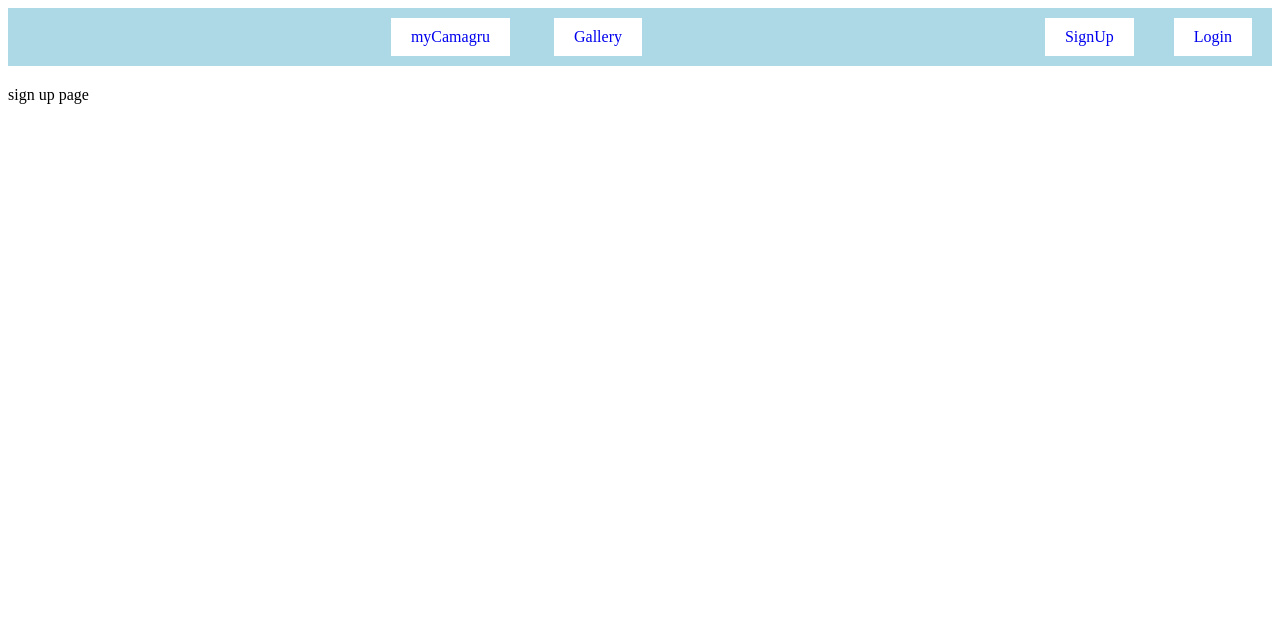
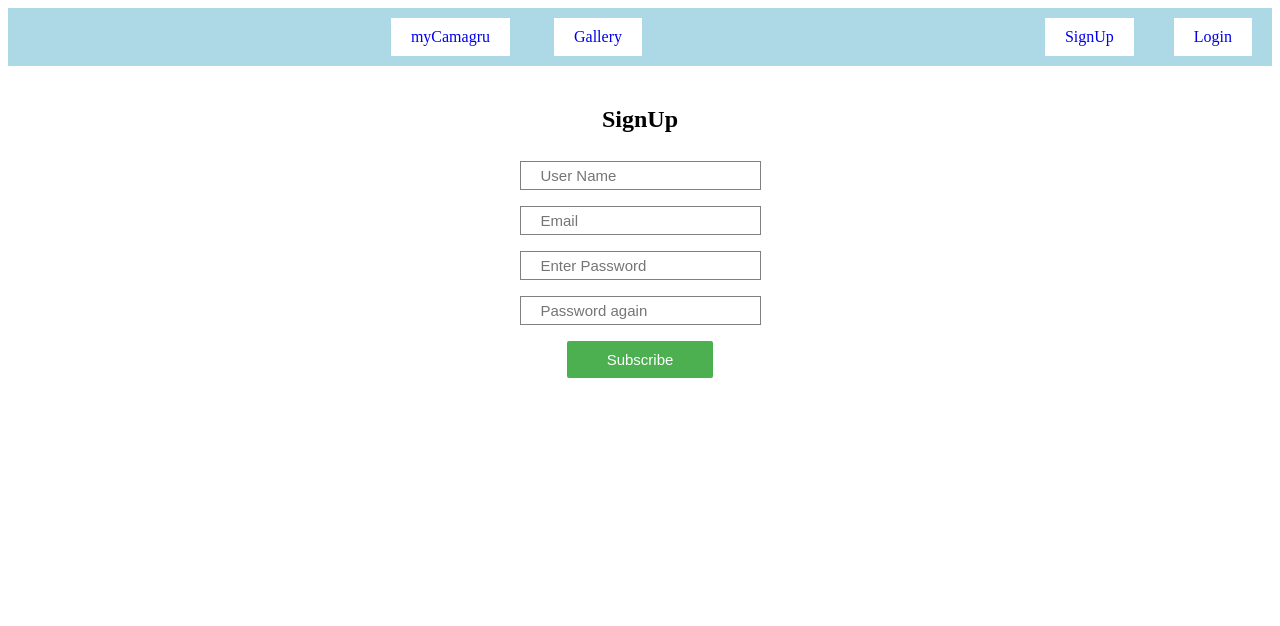
Before and after one commit to vsosevic/camagru_mvc, a PHP site: page /signup in a window 1280 px wide. Shown: the top 626 px of the page. Run offline with PHP 8.4, Linux system fonts and the light colour scheme; some libraries are stand-ins or nearby versions.

Commit message:
Create SignUp form with occupation username and email check.

```diff
--- a/components/DBConnection.php
+++ b/components/DBConnection.php
@@ -8,16 +8,14 @@ class DBConnection
 {
 	private static $connection = null;
 
-
 	public static function getConnection() {
 	    if (self::$connection == null) {
 			include_once (ROOT . '/config/database.php');
             self::$connection = new PDO("mysql:dbname=$DB_NAME;host=$DB_DSN", $DB_USER, $DB_PASSWORD,
                 array(PDO::MYSQL_ATTR_INIT_COMMAND => 'SET NAMES \'UTF8\''));
+            self::$connection->setAttribute(PDO::ATTR_ERRMODE, PDO::ERRMODE_EXCEPTION);
 	    }
 
 	    return self::$connection;
 	}
 }
-
-?>
--- a/config/routes.php
+++ b/config/routes.php
@@ -3,8 +3,9 @@ return array(
     // 'news/([a-z]+)/([0-9]+)' => 'news/view/$1/$2', //actionView in NewsController
     'gallery' => 'gallery/index', //actionIndex in GalleryController
     'my-camagru' => 'user/index', //actionIndex in UserController
-    'signup' => 'user/signUp', //actionSignUp in UserController
+    'signup' => 'user/signup', //actionSignup in UserController
     'login' => 'user/login', //actionLogin in UserController
+    'settings' => 'user/settings', //actionSettings in UserController
     'news/([0-9]+)' => 'news/view/$1', //actionView in NewsController
     'news' => 'news/index', //actionIndex in NewsController
     'products' => 'product/list', //actionList in ProductController
--- a/controllers/UserController.php
+++ b/controllers/UserController.php
@@ -16,8 +16,18 @@ class UserController
         return true;
     }
 
-    public function actionSignUP()
+    public function actionSignup()
     {
+        if (!empty($_POST)) {
+            $errmsg = '';
+            if (User::username_occupied($_POST['username'])) {
+                $errmsg .= 'This usernmae is occupied!';
+            }
+            if (User::email_occupied($_POST['email'])) {
+                $errmsg .= 'This email is occupied!';
+            }
+        }
+
         require_once(ROOT . '/views/user/signup.php');
 
         return true;
@@ -30,6 +40,13 @@ class UserController
         return true;
     }
 
+    public function actionSettings()
+    {
+        require_once(ROOT . '/views/user/settings.php');
+
+        return true;
+    }
+
 	function __construct()
 	{
 		# code...
--- a/index.php
+++ b/index.php
@@ -4,6 +4,7 @@ ini_set('display_errors', 1);
 error_reporting(E_ALL);
 
 define('ROOT', dirname(__FILE__));
+session_start();
 require_once(ROOT.'/components/Router.php');
 require_once(ROOT.'/components/DBConnection.php');
 include_once (ROOT . '/views/layouts/header.php');
--- a/models/Gallery.php
+++ b/models/Gallery.php
@@ -3,7 +3,7 @@
 /**
 *
 */
-class News
+class Gallery
 {
 
 	function __construct()
--- a/models/User.php
+++ b/models/User.php
@@ -3,8 +3,44 @@
 /**
 *
 */
-class News
+class User
 {
+
+    public static function username_occupied($username) {
+
+        $db = DBConnection::getConnection();
+
+        $query = $db->prepare('SELECT username FROM users WHERE username=?');
+        $query->execute(array($username));
+        $row = $query->fetch(PDO::FETCH_OBJ);
+
+        if (!empty($row->username)) {
+            return true;
+        }
+
+        return false;
+    }
+
+    public static function email_occupied($email) {
+        $db = DBConnection::getConnection();
+
+        $query = $db->prepare('SELECT email FROM users WHERE email=?');
+        $query->execute(array($email));
+        $row = $query->fetch(PDO::FETCH_OBJ);
+
+        if (!empty($row->email)) {
+            return true;
+        }
+
+        return false;
+    }
+
+    public static function password_correct($pwd) {
+
+        return true;
+    }
+
+
 
 	function __construct()
 	{
--- a/template/css/style.css
+++ b/template/css/style.css
@@ -125,6 +125,7 @@ video, #frame {
 .errmsg, .message {
 	display: inline-block;
 	background: lightpink;
+	padding: 5px 10px;
 	margin-top: 10px;
 }
 .message {
--- a/views/layouts/header.php
+++ b/views/layouts/header.php
@@ -12,10 +12,11 @@
 <header class="header-menu">
     <a class="header-item" href="my-camagru">myCamagru</a>
     <a class="header-item" href="gallery">Gallery</a>
-    <?php if (isset($_SESSION) && !empty($_SESSION['logged'])) {?>
-        <a class="header-item-login-logout" href="logout">Logout</a><?php }
-    else { ?>
+    <?php if (isset($_SESSION) && !empty($_SESSION['logged'])): ?>
+        <a class="header-item header-item-login-logout" href="settings">Account settings</a>
+        <a class="header-item-login-logout" href="logout">Logout</a>
+    <?php else: ?>
         <a class="header-item header-item-login-logout" href="login">Login</a>
-        <a class="header-item header-item-login-logout" href="signup">SignUp</a><?php }
-    ?>
+        <a class="header-item header-item-login-logout" href="signup">SignUp</a>
+    <?php endif; ?>
 </header>
--- /dev/null
+++ b/views/user/settings.php
@@ -0,0 +1,2 @@
+<?php
+echo "Settings page";
--- a/views/user/signup.php
+++ b/views/user/signup.php
@@ -1,2 +1,18 @@
-<?php
-echo 'sign up page';
+<form method="post" style="align-content: center;" action="signup">
+    <h2>SignUp</h2>
+    <input type="text" name="username" placeholder="User Name" value="<?PHP if (isset($_POST['name'])) { echo $_POST['name']; } ?>" required />
+    <br />
+    <input type="email" name="email" placeholder="Email" value="<?PHP if (isset($_POST['email'])) { echo $_POST['email']; } ?>" required />
+    <br />
+    <input type="password" name="password" placeholder="Enter Password" value="" required />
+    <br />
+    <input type="password" name="password-again" placeholder="Password again" value="" required />
+    <br />
+    <input class="login" type="submit" name="submit" value="Subscribe" />
+    <br />
+    <?php if (isset($errmsg)): ?>
+        <div class="errmsg"><?php echo $errmsg; ?></div>
+    <?php endif; if (isset($message)): ?>
+        <div class="message"><?php  echo $message; ?></div>
+    <?php endif; ?>
+</form>
```
